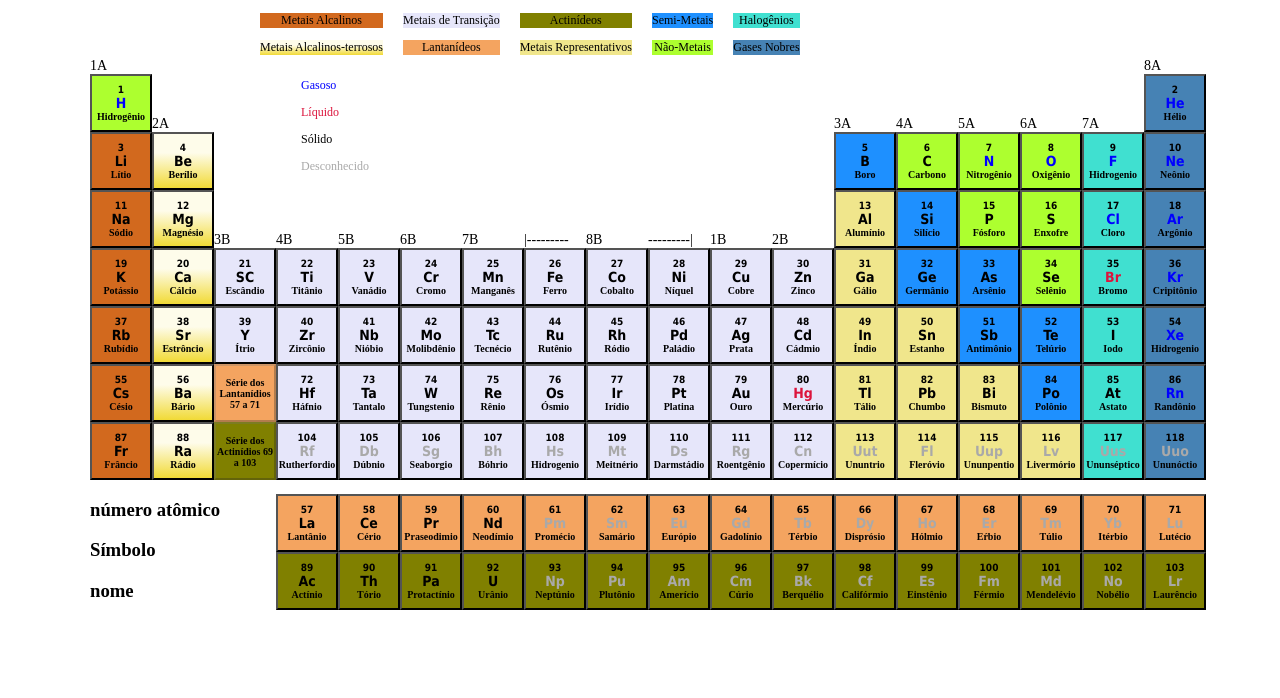
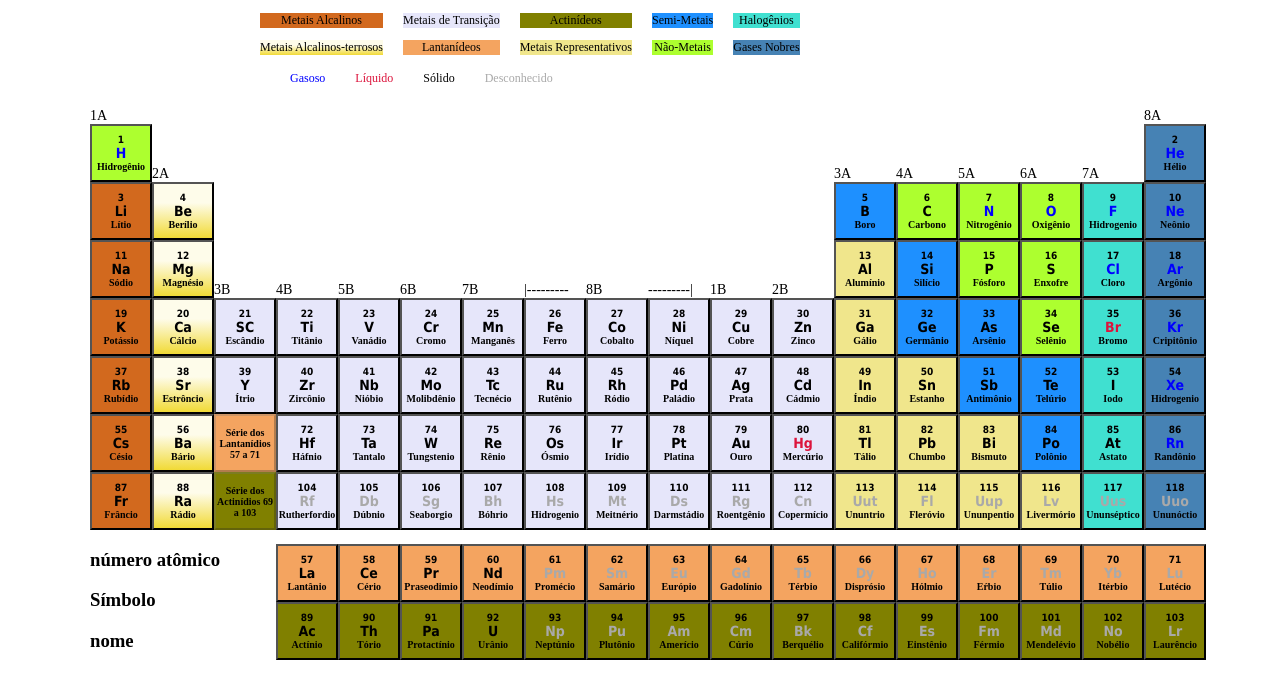
Before and after one commit to brmartins92/brmartins92.github.io, a plain HTML site: page div-periodica/index.html in a window 1280 px wide. Drawn offline with Linux system fonts and the light colour scheme.

Commit message:
alinhamento de div

```diff
--- a/div-periodica/css/style.css
+++ b/div-periodica/css/style.css
@@ -171,7 +171,11 @@ filter: progid:DXImageTransform.Microsoft.gradient( startColorstr='#fefcea', end
 #tabela{
 	float: left;
 	width: 1120px;
-	margin-top: 50px;
+	margin-top: 100px;
+	clear: both;
+	float: left;
+	border-style: solid;
+    border-width: 0px ;
 }
 
 #div_1a,
@@ -228,7 +232,7 @@ filter: progid:DXImageTransform.Microsoft.gradient( startColorstr='#fefcea', end
 	margin-top: -7px;
 	width: 1120px;
 	height: 100px;
-	 border-style: solid;
+	border-style: solid;
     border-width: 0px ;
 }
 
@@ -246,11 +250,16 @@ filter: progid:DXImageTransform.Microsoft.gradient( startColorstr='#fefcea', end
 }
 #div_legend_estado{
 	position: absolute;
-	margin-left: 211;
 	margin-top: 58px;
 	border: 1px;
-	width: auto;
+	width: 600px;
 	height: auto;
+	border-style: solid;
+    border-width: 0px ;
+}
+#div_legend_estado p {
+	float: left;
+	margin-left: 30px;
 }
 .size1{
 	font-size: 12px;
--- a/div-periodica/index.html
+++ b/div-periodica/index.html
@@ -29,15 +29,18 @@
 				<p class='size1 halogenios' id='halogenios'>Halogênios</p>
 				<p class='size1 gases_nobres' id='gases_nobres'>Gases Nobres</p>
 			</div>
+
+			<div id='div_legend_estado'>
+				<p class='size1 gasoso'>Gasoso</p>
+				<p class='size1 liquido'>Líquido</p>
+				<p class='size1 solido'>Sólido</p>
+				<p class='size1 desconhecido'>Desconhecido</p>
+			</div>
 		</div>
 
-		<div id='div_legend_estado'>
-			<p class='size1 gasoso'>Gasoso</p>
-			<p class='size1 liquido'>Líquido</p>
-			<p class='size1 solido'>Sólido</p>
-			<p class='size1 desconhecido'>Desconhecido</p>
-		</div>
+
 		<div id='tabela'>
+
 			<div id='div_1a' class='largura_familia'>
 				<span class='info_familia'>1A</span>
 				<button class='elemento nao_metais button' id='btn_h' value='Hidrogênio'>
```
